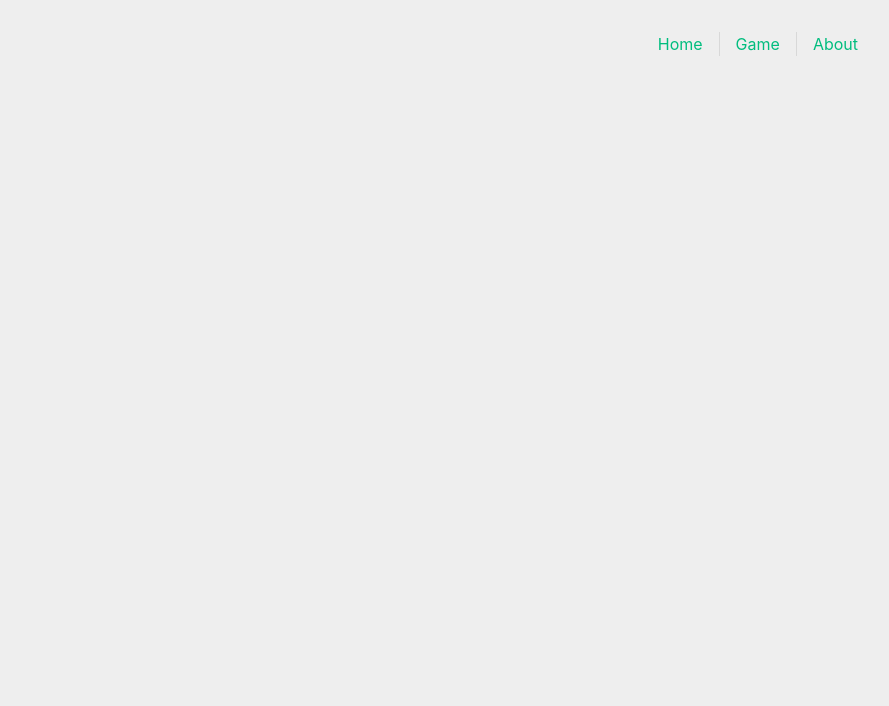
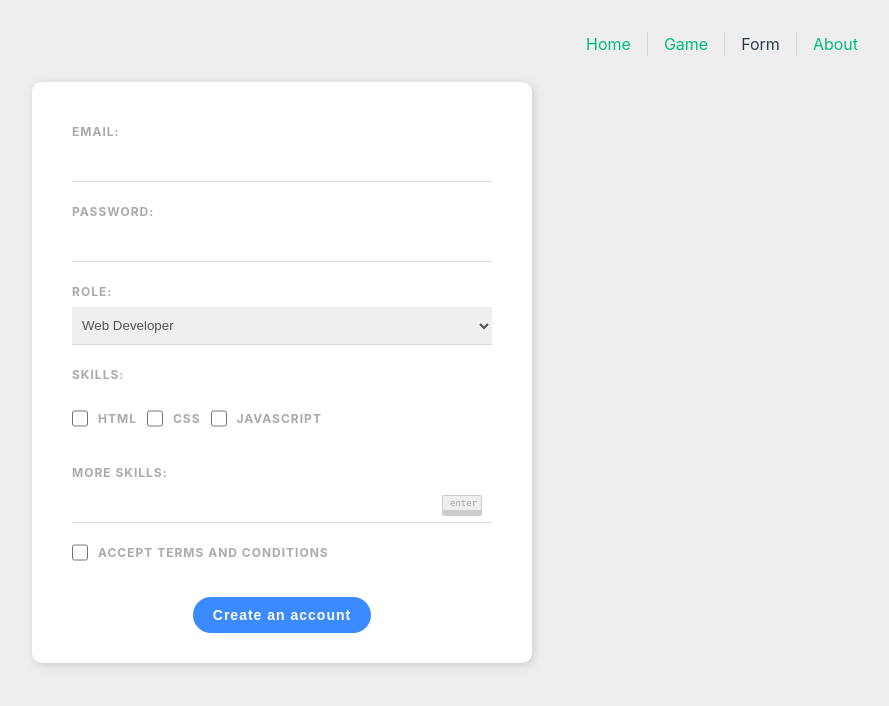
Before and after one commit to mkoroleva5/vue-intro-project, a Vue app: page /Form in a window 1280 px wide. Before the commit this address had no page. Shown: the top 706 px of the page, without its empty margins (358-1247 px from the left). Built offline with nearby package versions, Linux system fonts and the light colour scheme.

Commit message:
feat: create Form page

```diff
--- a/src/App.vue
+++ b/src/App.vue
@@ -8,6 +8,7 @@ import { RouterLink, RouterView } from 'vue-router'
       <nav>
         <RouterLink to="/">Home</RouterLink>
         <RouterLink to="/game">Game</RouterLink>
+        <RouterLink to="/form">Form</RouterLink>
         <RouterLink to="/about">About</RouterLink>
       </nav>
     </div>
--- a/src/assets/base.css
+++ b/src/assets/base.css
@@ -8,6 +8,7 @@
   --vt-c-black-soft: #222222;
   --vt-c-black-mute: #282828;
 
+  --vt-c-light-gray: #eeeeee;
   --vt-c-indigo: #2c3e50;
 
   --vt-c-divider-light-1: rgba(60, 60, 60, 0.29);
@@ -23,7 +24,7 @@
 
 /* semantic color variables for this project */
 :root {
-  --color-background: var(--vt-c-white);
+  --color-background: var(--vt-c-light-gray);
   --color-background-soft: var(--vt-c-white-soft);
   --color-background-mute: var(--vt-c-white-mute);
 
--- a/src/assets/main.css
+++ b/src/assets/main.css
@@ -1,12 +1,11 @@
 @import './base.css';
 
 #app {
-  height: 100vh;
+  min-height: 100vh;
   width: 100%;
   max-width: 1280px;
   margin: 0 auto;
   padding: 2rem;
-  background-color: #eee;
   font-weight: normal;
 }
 
--- /dev/null
+++ b/src/components/FormComponent/FormWidget.vue
@@ -0,0 +1,232 @@
+<script setup lang="ts">
+import { ref, type Ref } from 'vue'
+import deleteIcon from '@/assets/x.svg'
+
+interface FormState {
+  email: string
+  password: string
+  role: string
+  terms: boolean
+  skills: string[]
+  tempSkill: string
+}
+
+const formState: Ref<FormState> = ref({
+  email: '',
+  password: '',
+  role: 'developer',
+  terms: false,
+  skills: [],
+  tempSkill: ''
+})
+
+const addSkill = (e: KeyboardEvent | MouseEvent) => {
+  const skill = formState.value.tempSkill
+  const skillsArray = formState.value.skills
+
+  if ((e instanceof KeyboardEvent && e.key === 'Enter') || e instanceof MouseEvent) {
+    if (skill && !skillsArray.includes(skill)) {
+      formState.value.skills.push(skill)
+    }
+    formState.value.tempSkill = ''
+  }
+}
+
+const handleSubmit = () => {
+  formState.value = {
+    email: '',
+    password: '',
+    role: 'developer',
+    terms: false,
+    skills: [],
+    tempSkill: ''
+  }
+}
+</script>
+
+<template>
+  <form class="form" @submit.prevent="handleSubmit">
+    <label class="label">Email:</label>
+    <input class="input" type="email" v-model="formState.email" required />
+
+    <label class="label">Password:</label>
+    <input class="input" type="password" v-model="formState.password" required />
+
+    <label class="label">Role:</label>
+    <select class="select" v-model="formState.role">
+      <option value="developer">Web Developer</option>
+      <option value="designer">Web Designer</option>
+    </select>
+
+    <label class="label">Skills:</label>
+    <div class="checkboxes">
+      <input class="checkbox" type="checkbox" value="HTML" v-model="formState.skills" />
+      <label class="label">HTML</label>
+
+      <input class="checkbox" type="checkbox" value="CSS" v-model="formState.skills" />
+      <label class="label">CSS</label>
+
+      <input class="checkbox" type="checkbox" value="JavaScript" v-model="formState.skills" />
+      <label class="label">JavaScript</label>
+    </div>
+
+    <div class="skills-wrapper">
+      <div v-for="skill in formState.skills" :key="skill" class="skill">
+        {{ skill }}
+        <input
+          type="checkbox"
+          :value="skill"
+          v-model="formState.skills"
+          class="delete-input"
+          checked
+        />
+        <img :src="deleteIcon" alt="Delete" class="delete-icon" />
+      </div>
+    </div>
+
+    <label class="label">More skills:</label>
+    <div class="skills-wrapper">
+      <input class="input" type="text" v-model="formState.tempSkill" @keyup="addSkill" />
+      <button type="button" class="enter-button" @click="addSkill">enter</button>
+    </div>
+
+    <div class="checkboxes">
+      <input class="checkbox" type="checkbox" v-model="formState.terms" required />
+      <label class="label">Accept terms and conditions</label>
+    </div>
+
+    <button class="submit-button">Create an account</button>
+  </form>
+</template>
+
+<style scoped>
+.form {
+  max-width: 500px;
+  margin: 10px auto;
+  padding: 20px 40px;
+  display: flex;
+  flex-direction: column;
+  color: #444;
+  background-color: #fff;
+  border-radius: 10px;
+  box-shadow: 2px 2px 10px #ccc;
+}
+
+.label {
+  color: #aaa;
+  display: inline-block;
+  margin: 20px 0 5px;
+  font-size: 12px;
+  text-transform: uppercase;
+  letter-spacing: 1px;
+  font-weight: bold;
+}
+
+.input,
+.select {
+  display: block;
+  padding: 10px 6px;
+  width: 100%;
+  box-sizing: border-box;
+  border: none;
+  border-bottom: 1px solid #ddd;
+  color: #555;
+}
+
+.input:focus,
+.select:focus {
+  outline: 1px solid #ccc;
+  border-radius: 5px;
+}
+.checkboxes {
+  display: flex;
+  gap: 10px;
+  margin-bottom: 10px;
+}
+
+.checkbox {
+  display: inline-block;
+  width: 16px;
+  margin-top: 15px;
+}
+
+.skills-wrapper {
+  position: relative;
+  display: flex;
+  flex-wrap: wrap;
+  gap: 10px;
+}
+
+.skill {
+  position: relative;
+  width: fit-content;
+  display: flex;
+  justify-content: center;
+  align-items: center;
+  gap: 8px;
+  padding: 5px 10px;
+  border-radius: 10px;
+  background-color: #eee;
+  font-size: 12px;
+  letter-spacing: 1px;
+  font-weight: bold;
+  color: #777;
+}
+
+.delete-input {
+  z-index: 3;
+  opacity: 0;
+  cursor: pointer;
+}
+.delete-icon {
+  position: absolute;
+  top: 7px;
+  right: 9px;
+}
+.enter-button {
+  position: absolute;
+  top: 8px;
+  right: 10px;
+  width: 40px;
+  display: block;
+  border-radius: 2px;
+  padding: 2px 7px;
+  background-color: #eee;
+  color: #a5a5a5;
+  border: solid 3px #ccc;
+  border-width: 1px 1px 6px 1px;
+  font-family: menlo, monospace;
+  font-size: 9px;
+  cursor: pointer;
+}
+
+.enter-button:active {
+  border-width: 1px 1px 2px 1px;
+  height: 17px;
+  top: 13px;
+  bottom: 0;
+}
+
+.submit-button {
+  width: fit-content;
+  background: #0b6dff;
+  opacity: 0.8;
+  border: 0;
+  padding: 10px 20px;
+  margin: auto;
+  margin-top: 20px;
+  margin-bottom: 10px;
+  color: white;
+  font-size: 14px;
+  border-radius: 20px;
+  text-align: center;
+  letter-spacing: 1px;
+  font-weight: bold;
+  cursor: pointer;
+  transition: all 0.2s ease-in;
+}
+
+.submit-button:hover {
+  opacity: 1;
+}
+</style>
--- a/src/router/index.ts
+++ b/src/router/index.ts
@@ -15,6 +15,11 @@ const router = createRouter({
       component: () => import('../views/GameView.vue')
     },
     {
+      path: '/Form',
+      name: 'Form',
+      component: () => import('../views/FormView.vue')
+    },
+    {
       path: '/about',
       name: 'about',
       component: () => import('../views/AboutView.vue')
--- /dev/null
+++ b/src/views/FormView.vue
@@ -0,0 +1,9 @@
+<script setup lang="ts">
+import FormWidget from '@/components/FormComponent/FormWidget.vue'
+</script>
+
+<template>
+  <main>
+    <FormWidget />
+  </main>
+</template>
```
Also changed, not shown: src/assets/x.svg (added).
